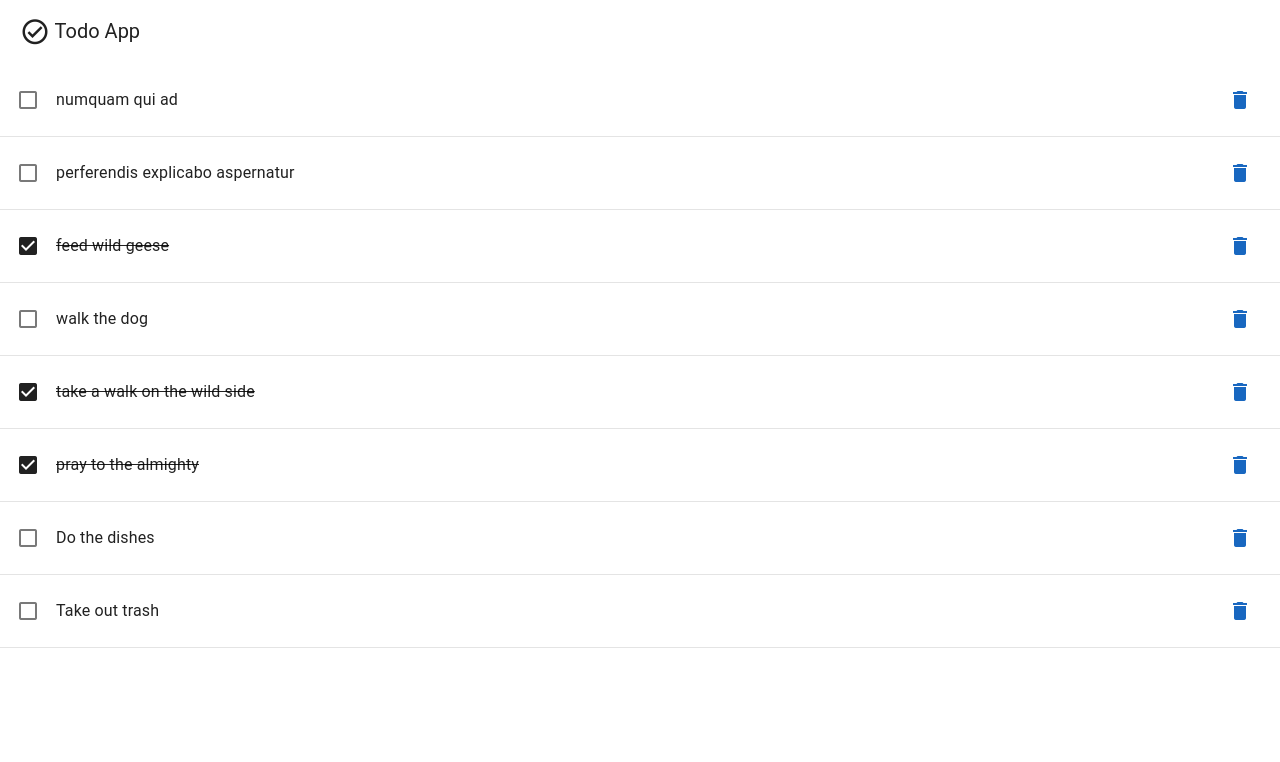
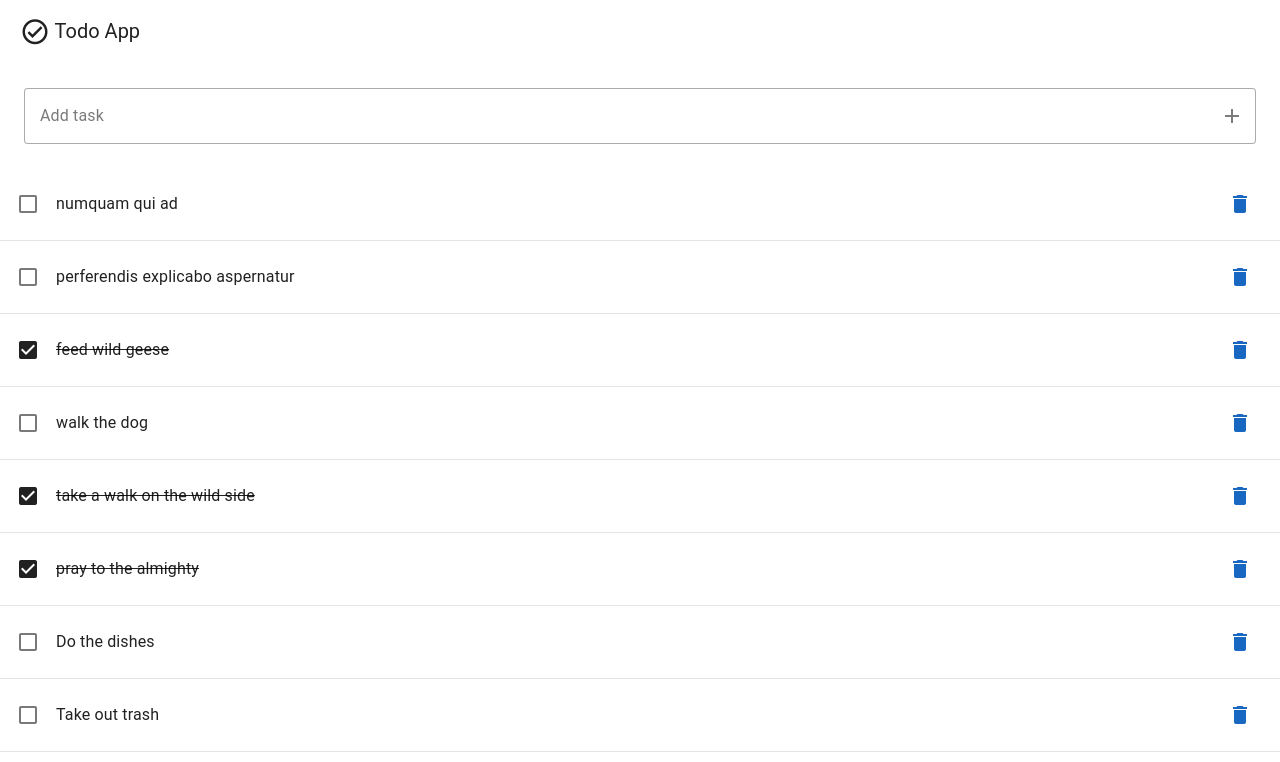
Before and after one commit to ricardocastrodesign/todo-app, a Vue app: page / in a window 1280 px wide. Shown: the top 762 px of the page. Built offline with nearby package versions, Linux system fonts and the light colour scheme.

Commit message:
add task method

```diff
--- a/src/components/Todo/TasksList.vue
+++ b/src/components/Todo/TasksList.vue
@@ -1,4 +1,17 @@
 <template>
+  <!-- !TODO ADD LATER TO A TEXT-FIELD COMPONENT -->
+  <v-text-field
+    v-model="newTaskDescription"
+    @click:appendInner="addTask"
+    @keyup.enter="addTask"
+    hide-details
+    clearable
+    class="pa-6"
+    label="Add task"
+    append-inner-icon="mdi-plus"
+    variant="outlined"
+  ></v-text-field>
+
   <div v-for="task in tasks" :key="task.id">
     <v-list select-strategy="classic">
       <v-list-item @click="toogleTask(task.id)">
@@ -29,6 +42,7 @@
 export default {
   data() {
     return {
+      newTaskDescription: "",
       tasks: [
         {
           createdAt: "2023-11-06T13:49:10.135Z",
@@ -82,6 +96,17 @@ export default {
     };
   },
   methods: {
+    addTask() {
+      // !TODO ADD LATER TO A TEXT-FIELD COMPONENT -->
+      let newTask = {
+        id: Date.now(),
+        description: this.newTaskDescription,
+        completed: false,
+      };
+
+      this.tasks.unshift(newTask);
+      this.newTaskDescription = "";
+    },
     toogleTask(id) {
       console.log("id:", id);
       let task = this.tasks.find((task) => task.id === id);
@@ -90,7 +115,7 @@ export default {
     },
     deleteTask(id) {
       this.tasks = this.tasks.filter((task) => task.id !== id);
-    }
+    },
   },
 };
 </script>
```
